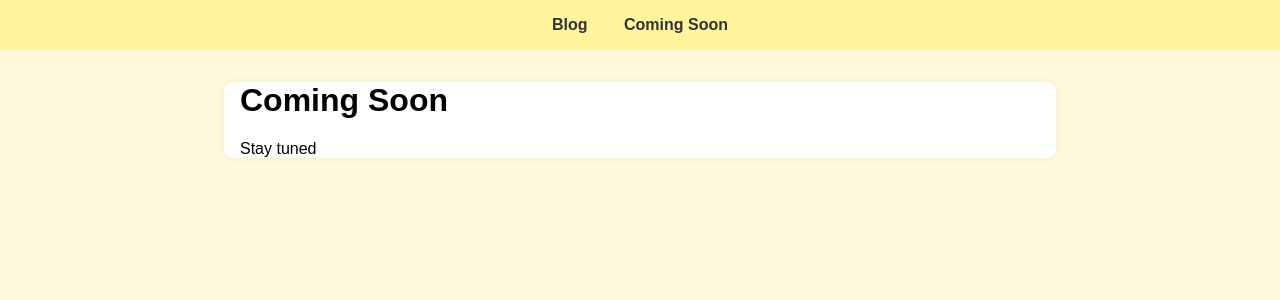
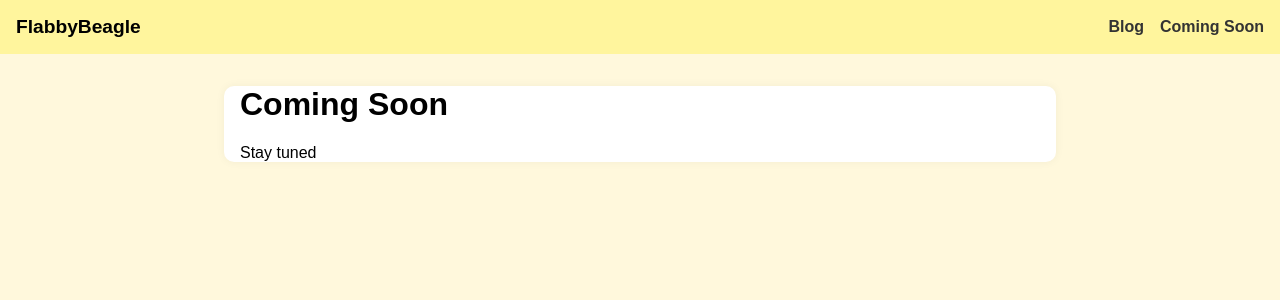
Before and after one commit to yensan57/flabbybeagle, a Jekyll site: the page built from comingsoon.md, in a window 1280 px wide. Shown: the top 300 px of the page. Built offline with Jekyll 4.4.1, drawn with Linux system fonts in a browser that asks for light colours.

Commit message:
Update default.html

```diff
--- a/_layouts/default.html
+++ b/_layouts/default.html
@@ -10,20 +10,66 @@
       margin: 0;
       background-color: #fff8dc; /* light yellow tint */
     }
-    header {
+
+    .navbar {
+      display: flex;
+      justify-content: space-between;
+      align-items: center;
       background-color: #fff59d;
       padding: 1rem;
-      text-align: center;
+      position: relative;
     }
-    nav a {
-      margin: 0 1rem;
+    .nav-brand {
+      font-weight: bold;
+      font-size: 1.2rem;
+    }
+    .nav-menu {
+      list-style: none;
+      display: flex;
+      margin: 0;
+      padding: 0;
+    }
+    .nav-menu li {
+      margin-left: 1rem;
+    }
+    .nav-menu li a {
       text-decoration: none;
       color: #333;
       font-weight: bold;
     }
-    nav a:hover {
+    .nav-menu li a:hover {
       color: #000;
     }
+    .nav-toggle {
+      display: none;
+      font-size: 1.5rem;
+      background: none;
+      border: none;
+      cursor: pointer;
+    }
+    @media (max-width: 768px) {
+      .nav-toggle {
+        display: block;
+      }
+      .nav-menu {
+        flex-direction: column;
+        display: none;
+        width: 100%;
+        background-color: #fff59d;
+        position: absolute;
+        top: 60px;
+        left: 0;
+        padding: 0;
+      }
+      .nav-menu.active {
+        display: flex;
+      }
+      .nav-menu li {
+        margin: 1rem 0;
+        text-align: center;
+      }
+    }
+
     .content {
       max-width: 800px;
       margin: 2rem auto;
@@ -36,14 +82,29 @@
 </head>
 <body>
   <header>
-    <nav>
-      <a href="{{ '/' | relative_url }}">Blog</a>
-      <a href="{{ '/comingsoon' | relative_url }}">Coming Soon</a>
+    <nav class="navbar">
+      <div class="nav-brand">{{ site.title }}</div>
+      <button class="nav-toggle" aria-label="Toggle navigation">☰</button>
+      <ul class="nav-menu">
+        <li><a href="{{ '/' | relative_url }}">Blog</a></li>
+        <li><a href="{{ '/comingsoon' | relative_url }}">Coming Soon</a></li>
+      </ul>
     </nav>
   </header>
 
   <div class="content">
     {{ content }}
   </div>
+
+  <script>
+    document.addEventListener("DOMContentLoaded", function() {
+      const toggle = document.querySelector(".nav-toggle");
+      const menu = document.querySelector(".nav-menu");
+
+      toggle.addEventListener("click", function() {
+        menu.classList.toggle("active");
+      });
+    });
+  </script>
 </body>
 </html>
```
